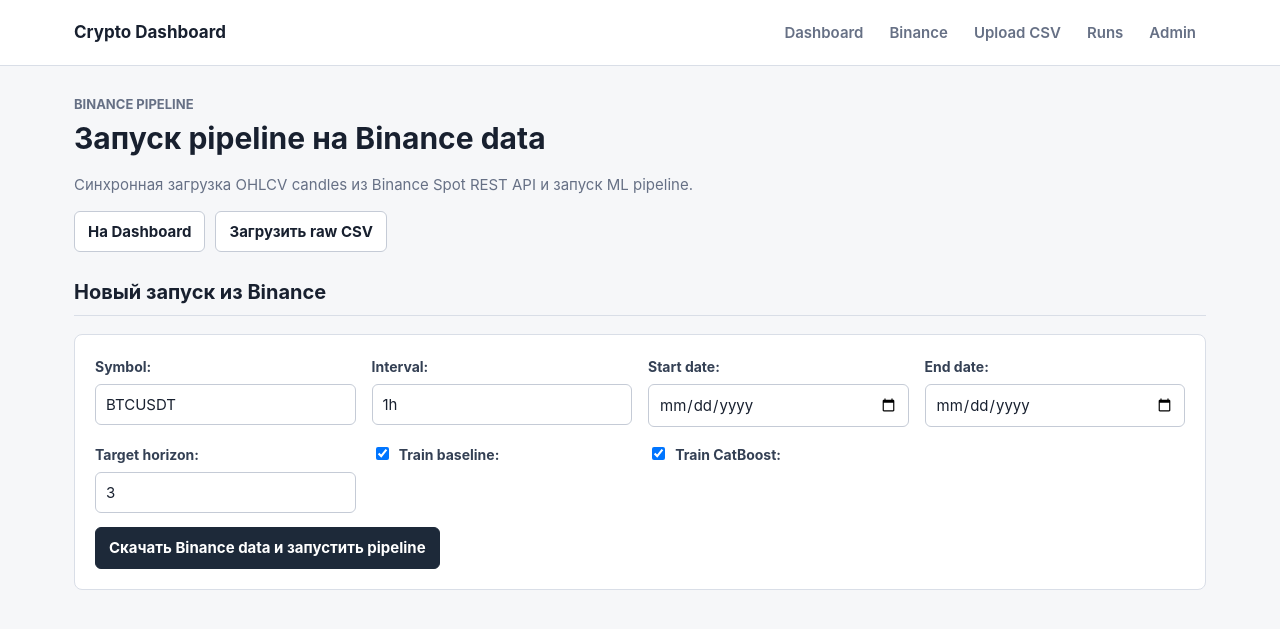
After one commit to ArtChi10/crypto_dashboard, a Django app: page /binance/ in a window 1280 px wide. The commit adds this page. Shown: the top 629 px of the page. Run offline with Django 5.2, Linux system fonts and the light colour scheme.

Commit message:
Add Binance pipeline web form

```diff
--- a/dashboard/forms.py
+++ b/dashboard/forms.py
@@ -143,3 +143,62 @@ class CsvUploadForm(forms.Form):
             raise forms.ValidationError("Выберите хотя бы одну модель для обучения.")
 
         return cleaned_data
+
+
+class BinancePipelineForm(forms.Form):
+    symbol = forms.CharField(
+        label="Symbol",
+        initial="BTCUSDT",
+        max_length=20,
+        widget=forms.TextInput(attrs={"placeholder": "BTCUSDT"}),
+    )
+    interval = forms.CharField(
+        label="Interval",
+        initial="1h",
+        max_length=50,
+    )
+    start_date = forms.DateField(
+        label="Start date",
+        widget=forms.DateInput(attrs={"type": "date"}),
+    )
+    end_date = forms.DateField(
+        label="End date",
+        widget=forms.DateInput(attrs={"type": "date"}),
+    )
+    target_horizon = forms.IntegerField(
+        label="Target horizon",
+        initial=3,
+        min_value=1,
+    )
+    train_baseline = forms.BooleanField(
+        label="Train baseline",
+        initial=True,
+        required=False,
+    )
+    train_catboost = forms.BooleanField(
+        label="Train CatBoost",
+        initial=True,
+        required=False,
+    )
+
+    def clean_symbol(self):
+        symbol = self.cleaned_data["symbol"].strip().upper()
+        if not SYMBOL_PATTERN.fullmatch(symbol) or symbol.isdigit():
+            raise forms.ValidationError("Используйте тикер вроде BTCUSDT.")
+        return symbol
+
+    def clean(self):
+        cleaned_data = super().clean()
+        start_date = cleaned_data.get("start_date")
+        end_date = cleaned_data.get("end_date")
+
+        if start_date and end_date and end_date < start_date:
+            self.add_error("end_date", "End date не может быть раньше start date.")
+
+        if end_date and end_date > timezone.localdate():
+            self.add_error("end_date", "End date не может быть позже сегодняшней даты.")
+
+        if not cleaned_data.get("train_baseline") and not cleaned_data.get("train_catboost"):
+            raise forms.ValidationError("Выберите хотя бы одну модель для обучения.")
+
+        return cleaned_data
--- /dev/null
+++ b/dashboard/templates/dashboard/binance.html
@@ -0,0 +1,73 @@
+{% extends "base.html" %}
+
+{% block title %}Binance pipeline | Crypto Dashboard{% endblock %}
+
+{% block content %}
+    <div class="page-header">
+        <p class="page-header__eyebrow">Binance pipeline</p>
+        <h1>Запуск pipeline на Binance data</h1>
+        <p class="lede">Синхронная загрузка OHLCV candles из Binance Spot REST API и запуск ML pipeline.</p>
+        <div class="toolbar">
+            <a class="button button--secondary" href="{% url 'dashboard:home' %}">На Dashboard</a>
+            <a class="button button--secondary" href="{% url 'dashboard:upload' %}">Загрузить raw CSV</a>
+        </div>
+    </div>
+
+    <section class="section" aria-label="Binance pipeline form">
+        <h2>Новый запуск из Binance</h2>
+
+        <form class="form-panel" method="post">
+            {% csrf_token %}
+
+            {{ form.non_field_errors }}
+
+            <div class="form-grid">
+                <p class="form-row">
+                    {{ form.symbol.label_tag }}
+                    {{ form.symbol }}
+                    {{ form.symbol.errors }}
+                </p>
+
+                <p class="form-row">
+                    {{ form.interval.label_tag }}
+                    {{ form.interval }}
+                    {{ form.interval.errors }}
+                </p>
+
+                <p class="form-row">
+                    {{ form.start_date.label_tag }}
+                    {{ form.start_date }}
+                    {{ form.start_date.errors }}
+                </p>
+
+                <p class="form-row">
+                    {{ form.end_date.label_tag }}
+                    {{ form.end_date }}
+                    {{ form.end_date.errors }}
+                </p>
+
+                <p class="form-row">
+                    {{ form.target_horizon.label_tag }}
+                    {{ form.target_horizon }}
+                    {{ form.target_horizon.errors }}
+                </p>
+
+                <p class="form-row">
+                    {{ form.train_baseline }}
+                    {{ form.train_baseline.label_tag }}
+                    {{ form.train_baseline.errors }}
+                </p>
+
+                <p class="form-row">
+                    {{ form.train_catboost }}
+                    {{ form.train_catboost.label_tag }}
+                    {{ form.train_catboost.errors }}
+                </p>
+            </div>
+
+            <div class="toolbar">
+                <button type="submit">Скачать Binance data и запустить pipeline</button>
+            </div>
+        </form>
+    </section>
+{% endblock %}
--- a/dashboard/templates/dashboard/dashboard.html
+++ b/dashboard/templates/dashboard/dashboard.html
@@ -8,6 +8,7 @@
         <h1>Crypto Dashboard</h1>
         <p class="lede">ML-пайплайн прогнозирования направления цены криптовалют.</p>
         <div class="toolbar">
+            <a class="button" href="{% url 'dashboard:binance' %}">Запустить Binance pipeline</a>
             <a class="button" href="{% url 'dashboard:upload' %}">Загрузить raw CSV</a>
             <a class="button button--secondary" href="{% url 'runs:list' %}">История запусков</a>
         </div>
--- a/dashboard/urls.py
+++ b/dashboard/urls.py
@@ -1,10 +1,11 @@
 from django.urls import path
 
-from .views import dashboard_home, upload_csv
+from .views import dashboard_home, run_binance_pipeline, upload_csv
 
 app_name = "dashboard"
 
 urlpatterns = [
     path("", dashboard_home, name="home"),
     path("upload/", upload_csv, name="upload"),
+    path("binance/", run_binance_pipeline, name="binance"),
 ]
--- a/dashboard/views.py
+++ b/dashboard/views.py
@@ -1,9 +1,10 @@
 from django.shortcuts import redirect, render
 
 from mlcore.services import CsvPipelineUploadUseCase
+from mlcore.services.binance_pipeline_use_case import BinancePipelineUseCase
 from runs.models import PipelineRun
 
-from .forms import CsvUploadForm, PipelineRunForm
+from .forms import BinancePipelineForm, CsvUploadForm, PipelineRunForm
 
 
 def dashboard_home(request):
@@ -69,5 +70,38 @@ def upload_csv(request):
     )
 
 
+def run_binance_pipeline(request):
+    if request.method == "POST":
+        form = BinancePipelineForm(request.POST)
+        if form.is_valid():
+            result = _build_binance_pipeline_use_case().execute(
+                symbol=form.cleaned_data["symbol"],
+                interval=form.cleaned_data["interval"],
+                start_date=form.cleaned_data["start_date"],
+                end_date=form.cleaned_data["end_date"],
+                target_horizon=form.cleaned_data["target_horizon"],
+                train_baseline=form.cleaned_data["train_baseline"],
+                train_catboost=form.cleaned_data["train_catboost"],
+            )
+            if result.run is not None:
+                return redirect("runs:detail", pk=result.run.pk)
+
+            form.add_error(None, result.error_message or "Не удалось запустить Binance pipeline.")
+    else:
+        form = BinancePipelineForm()
+
+    return render(
+        request,
+        "dashboard/binance.html",
+        {
+            "form": form,
+        },
+    )
+
+
 def _build_csv_pipeline_upload_use_case():
     return CsvPipelineUploadUseCase()
+
+
+def _build_binance_pipeline_use_case():
+    return BinancePipelineUseCase()
--- a/templates/base.html
+++ b/templates/base.html
@@ -13,6 +13,7 @@
             <a class="brand" href="{% url 'dashboard:home' %}">Crypto Dashboard</a>
             <nav class="site-nav" aria-label="Main navigation">
                 <a href="{% url 'dashboard:home' %}">Dashboard</a>
+                <a href="{% url 'dashboard:binance' %}">Binance</a>
                 <a href="{% url 'dashboard:upload' %}">Upload CSV</a>
                 <a href="{% url 'runs:list' %}">Runs</a>
                 <a href="/admin/">Admin</a>
```
Also changed, not shown: docs/beginner_code_explanation.md (+33 -5 lines), docs/current_usage_guide.md (+38 -6 lines), tests/test_binance_pipeline_view.py (added, +238 -0 lines).
